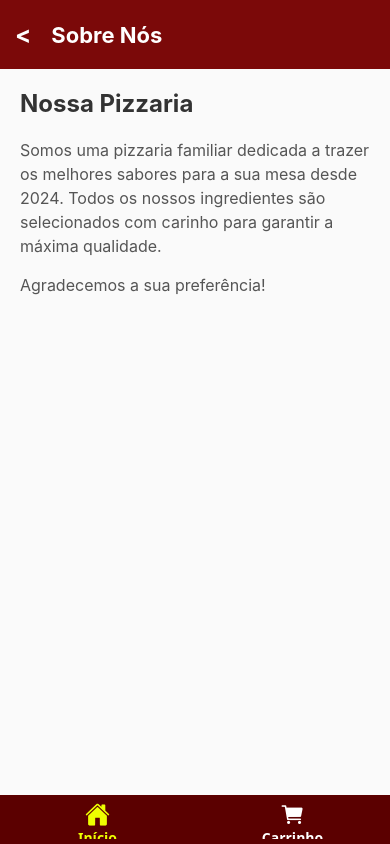
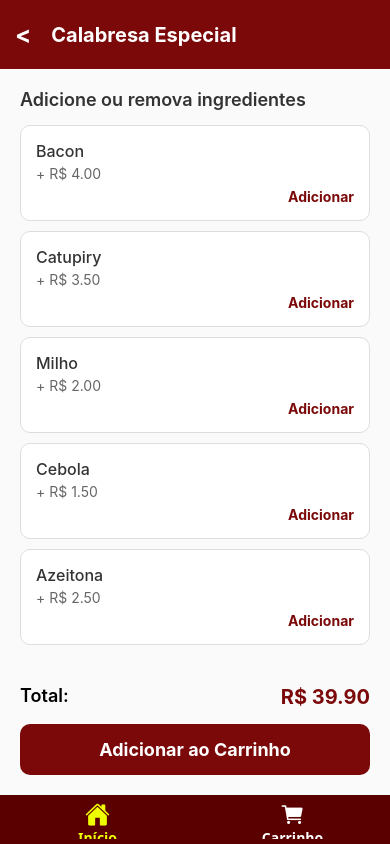
Before and after one commit to victoriaFatobene/TCC-Project, a React Native app in the folder mobile/: screen /VerMais in a window 390 px wide. Built offline with nearby package versions, Linux system fonts and the light colour scheme; what react-native-worklets would draw is missing.

Commit message:
atualizei o ver mais para adicionar ou remover ingredientes

```diff
--- a/mobile/src/screens/VerMais/index.js
+++ b/mobile/src/screens/VerMais/index.js
@@ -1,52 +1,165 @@
-import React from 'react';
+import React, { useState } from "react";
 import {
   View,
   Text,
   StyleSheet,
   TouchableOpacity,
-  StatusBar
-} from 'react-native';
-import { useSafeAreaInsets } from 'react-native-safe-area-context';
+  StatusBar,
+  FlatList,
+} from "react-native";
+import { useSafeAreaInsets } from "react-native-safe-area-context";
 
-export default function VerMais({ navigation }) {
+export default function VerMais({ navigation, route }) {
   const insets = useSafeAreaInsets();
+
+  // Se vierem dados da pizza via rota
+  const pizza = route?.params?.pizza || {
+    nome: "Calabresa Especial",
+    precoBase: 39.9,
+  };
+
+  const ingredientesExtras = [
+    { id: "1", nome: "Bacon", preco: 4.0 },
+    { id: "2", nome: "Catupiry", preco: 3.5 },
+    { id: "3", nome: "Milho", preco: 2.0 },
+    { id: "4", nome: "Cebola", preco: 1.5 },
+    { id: "5", nome: "Azeitona", preco: 2.5 },
+  ];
+
+  const [extrasSelecionados, setExtrasSelecionados] = useState([]);
+
+  const precoTotal = (
+    pizza.precoBase +
+    extrasSelecionados.reduce((acc, item) => acc + item.preco, 0)
+  ).toFixed(2);
+
+  const toggleIngrediente = (ingrediente) => {
+    const jaTem = extrasSelecionados.find((i) => i.id === ingrediente.id);
+
+    if (jaTem) {
+      // remove ingrediente
+      setExtrasSelecionados((prev) => prev.filter((i) => i.id !== ingrediente.id));
+    } else {
+      // adiciona ingrediente
+      setExtrasSelecionados((prev) => [...prev, ingrediente]);
+    }
+  };
+
+  const renderIngrediente = ({ item }) => {
+    const selecionado = extrasSelecionados.find((i) => i.id === item.id);
+    return (
+      <TouchableOpacity
+        style={[styles.ingredienteItem, selecionado && styles.ingredienteSelecionado]}
+        onPress={() => toggleIngrediente(item)}
+      >
+        <Text style={styles.nomeIngrediente}>{item.nome}</Text>
+        <Text style={styles.precoIngrediente}>+ R$ {item.preco.toFixed(2)}</Text>
+        <Text style={styles.acaoIngrediente}>
+          {selecionado ? "Remover" : "Adicionar"}
+        </Text>
+      </TouchableOpacity>
+    );
+  };
+
+  const confirmar = () => {
+    alert(
+      `✅ ${pizza.nome}\nTotal: R$ ${precoTotal}\n\nExtras: ${
+        extrasSelecionados.length > 0
+          ? extrasSelecionados.map((i) => i.nome).join(", ")
+          : "Nenhum"
+      }`
+    );
+    navigation.goBack();
+  };
 
   return (
     <View style={styles.container}>
       <StatusBar barStyle="light-content" backgroundColor="#7B0909" />
       <View style={[styles.header, { paddingTop: insets.top + 15 }]}>
-        <TouchableOpacity onPress={() => navigation.goBack()} style={styles.backButton}>
-          <Text style={styles.backButtonText}>{'<'}</Text>
+        <TouchableOpacity
+          onPress={() => navigation.goBack()}
+          style={styles.backButton}
+        >
+          <Text style={styles.backButtonText}>{"<"}</Text>
         </TouchableOpacity>
-        <Text style={styles.headerTitle}>Sobre Nós</Text>
+        <Text style={styles.headerTitle}>{pizza.nome}</Text>
       </View>
+
       <View style={styles.content}>
-        <Text style={styles.title}>Nossa Pizzaria</Text>
-        <Text style={styles.text}>
-          Somos uma pizzaria familiar dedicada a trazer os melhores sabores para a sua mesa desde 2024.
-          Todos os nossos ingredientes são selecionados com carinho para garantir a máxima qualidade.
-        </Text>
-        <Text style={styles.text}>
-          Agradecemos a sua preferência!
-        </Text>
+        <Text style={styles.subtitulo}>Adicione ou remova ingredientes</Text>
+
+        <FlatList
+          data={ingredientesExtras}
+          keyExtractor={(item) => item.id}
+          renderItem={renderIngrediente}
+          contentContainerStyle={{ paddingBottom: 40 }}
+        />
+
+        <View style={styles.totalContainer}>
+          <Text style={styles.totalTexto}>Total:</Text>
+          <Text style={styles.totalPreco}>R$ {precoTotal}</Text>
+        </View>
+
+        <TouchableOpacity style={styles.botaoConfirmar} onPress={confirmar}>
+          <Text style={styles.textoBotao}>Adicionar ao Carrinho</Text>
+        </TouchableOpacity>
       </View>
     </View>
   );
 }
 
 const styles = StyleSheet.create({
-  container: { flex: 1, backgroundColor: '#FAFAFA' },
+  container: { flex: 1, backgroundColor: "#FAFAFA" },
   header: {
-    flexDirection: 'row',
-    alignItems: 'center',
-    backgroundColor: '#7B0909',
+    flexDirection: "row",
+    alignItems: "center",
+    backgroundColor: "#7B0909",
     paddingBottom: 15,
-    paddingHorizontal: 10
+    paddingHorizontal: 10,
   },
   backButton: { padding: 5, marginRight: 15 },
-  backButtonText: { color: '#FFFFFF', fontSize: 24, fontWeight: 'bold' },
-  headerTitle: { color: '#FFFFFF', fontSize: 22, fontWeight: 'bold' },
+  backButtonText: { color: "#FFFFFF", fontSize: 24, fontWeight: "bold" },
+  headerTitle: { color: "#FFFFFF", fontSize: 20, fontWeight: "bold" },
   content: { flex: 1, padding: 20 },
-  title: { fontSize: 24, fontWeight: 'bold', marginBottom: 20, color: '#333' },
-  text: { fontSize: 16, color: '#555', lineHeight: 24, marginBottom: 15 },
+  subtitulo: {
+    fontSize: 18,
+    fontWeight: "600",
+    color: "#333",
+    marginBottom: 15,
+  },
+  ingredienteItem: {
+    backgroundColor: "#fff",
+    padding: 15,
+    borderRadius: 10,
+    borderWidth: 1,
+    borderColor: "#ddd",
+    marginBottom: 10,
+  },
+  ingredienteSelecionado: {
+    backgroundColor: "#d9fdd3",
+    borderColor: "#4CAF50",
+  },
+  nomeIngrediente: { fontSize: 16, fontWeight: "500", color: "#333" },
+  precoIngrediente: { fontSize: 14, color: "#666", marginTop: 4 },
+  acaoIngrediente: {
+    marginTop: 6,
+    fontWeight: "bold",
+    color: "#7B0909",
+    textAlign: "right",
+  },
+  totalContainer: {
+    flexDirection: "row",
+    justifyContent: "space-between",
+    marginTop: 25,
+    marginBottom: 15,
+  },
+  totalTexto: { fontSize: 18, fontWeight: "600" },
+  totalPreco: { fontSize: 20, fontWeight: "bold", color: "#7B0909" },
+  botaoConfirmar: {
+    backgroundColor: "#7B0909",
+    paddingVertical: 15,
+    borderRadius: 10,
+    alignItems: "center",
+  },
+  textoBotao: { color: "#fff", fontSize: 18, fontWeight: "bold" },
 });
```
Also changed, not shown: 2 other files (tests, documents, lock files or other folders).
